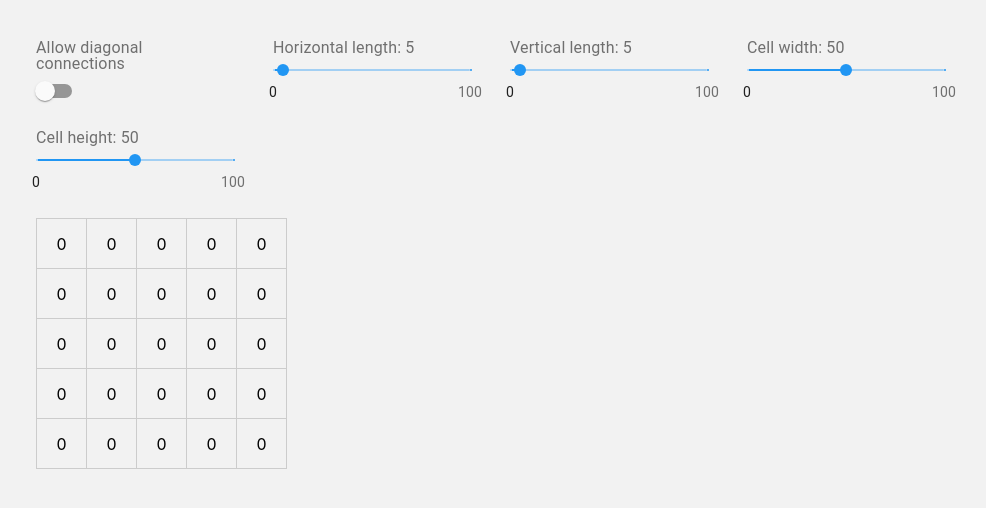
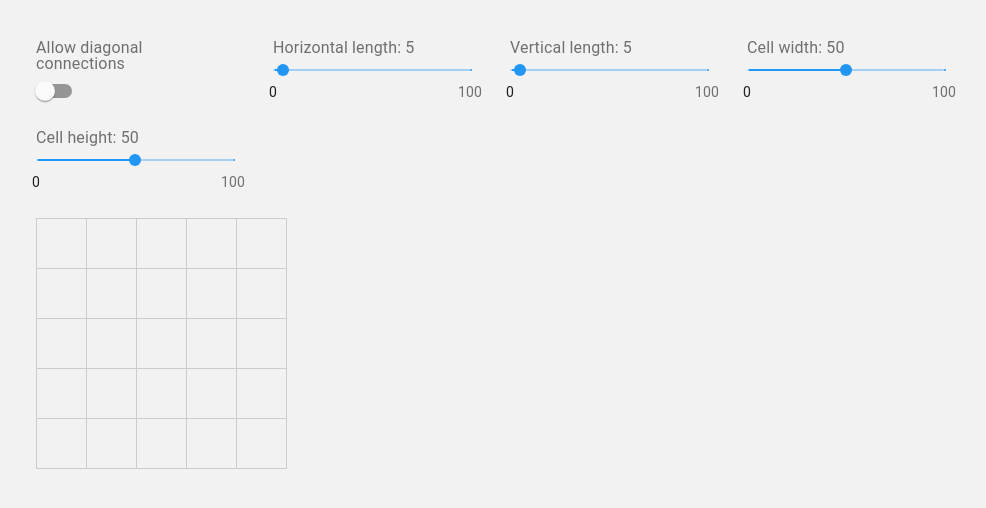
Before and after one commit to thisentirecitymustbepurged/jsimutis-grid-test-js, a React (Create React App) app: page / in a window 1280 px wide. Shown: the top 508 px of the page, without its empty margins (12-998 px from the left). Built offline with nearby package versions, Linux system fonts and the light colour scheme.

Commit message:
last lcicked cell, improved diagonal finder, visual tweaks

```diff
--- a/src/common/grid.js
+++ b/src/common/grid.js
@@ -1,5 +1,5 @@
 const generate = config => {
-  const { x: { length: xLength }, y: { length: yLength }, cell: { width, height }, includeDiagonal } = config;
+  const { x: { length: xLength }, y: { length: yLength }, cell: cellConf, cell: { width, height }, includeDiagonal } = config;
   const grid = {
     cols: [],
     rows: [],
@@ -12,7 +12,8 @@ const generate = config => {
   for (let y = 0; y < yLength; y += 1) {
     for (let x = 0; x < xLength; x += 1) {
       const offset = { x: x * width, y: y * height };
-      const cell = { config, x, y, offset, width, height, value: false };
+      const cell = { ...cellConf, config, x, y, offset, cellsByIndex };
+      cell.setRef = ref => { cell.ref = ref; };
 
       if (cols[x]) cols[x][y] = cell;
       else cols[x] = [cell];
@@ -20,7 +21,7 @@ const generate = config => {
       if (rows[y]) rows[y][x] = cell;
       else rows[y] = [cell];
 
-      cellsByIndex[`${x}${y}`] = cell;
+      cellsByIndex[`x${x}y${y}`] = cell;
 
       cell.col = cols[x];
       cell.row = rows[y];
@@ -32,10 +33,10 @@ const generate = config => {
           cell.row[x - 1],
           cell.row[x + 1],
           ...(includeDiagonal ? [
-            cellsByIndex[`${x - 1}${y - 1}`],
-            cellsByIndex[`${x + 1}${y - 1}`],
-            cellsByIndex[`${x + 1}${y + 1}`],
-            cellsByIndex[`${x - 1}${y + 1}`]
+            cellsByIndex[`x${x - 1}y${y - 1}`],
+            cellsByIndex[`x${x + 1}y${y - 1}`],
+            cellsByIndex[`x${x + 1}y${y + 1}`],
+            cellsByIndex[`x${x - 1}y${y + 1}`]
           ] : [])
         ];
       });
--- a/src/modules/grid/Grid.js
+++ b/src/modules/grid/Grid.js
@@ -6,20 +6,24 @@ import { Controls } from './controls';
 import './Grid.scss';
 
 const generate = memoize(grid.generate);
-const defaultGeneratorSettings = { x: { length: 5 }, y: { length: 5 }, cell: { width: 50, height: 50 } };
+const defaultGeneratorSettings = {
+  x: { length: 5 },
+  y: { length: 5 },
+  cell: { width: 50, height: 50, value: false },
+  includeDiagonal: false
+};
 
 export class Grid extends Component {
   state = {
     generatorSettings: defaultGeneratorSettings,
-    hoveredConnections: null
+    hoveredConnections: null,
+    lastClickedCell: null
   }
 
   render() {
     const { generatorSettings } = this.state;
     const { rows, cols, height, width } = generate(generatorSettings);
     const matrix = cols || rows;
-
-    console.log(this.state.hoveredConnections);
 
     return (
       <div className="grid">
--- a/src/modules/grid/cell/Cell.js
+++ b/src/modules/grid/cell/Cell.js
@@ -2,6 +2,8 @@ import React from 'react';
 import './Cell.scss';
 
 const updateConnections = (cell, connections = new Map()) => {
+  console.log('TCL: updateConnections -> cell', cell);
+
   delete cell.connections;
   const { nextCells, value } = cell;
 
@@ -22,13 +24,15 @@ const updateConnections = (cell, connections = new Map()) => {
 };
 
 export const Cell = ({ cell, Grid }) => {
-  const { hoveredConnections } = Grid.state;
-  const { value, offset, connections, width, height } = cell;
+  const { hoveredConnections, lastClickedCell } = Grid.state;
+  const { value, offset, connections, width, height, setRef } = cell;
   const { x: left, y: top } = offset;
   const style = { width, height, left, top };
-  const className = `cell${hoveredConnections && hoveredConnections.get(cell) ? ' hover' : ''}${connections && connections.get(cell) ? ' active' : ''}`;
-  const setHoveredConnections = (event, latestCell = cell) => {
-    Grid.setState({ hoveredConnections: latestCell.connections });
+  const hoveredConnectionsClass = hoveredConnections && hoveredConnections.get(cell) ? ' hover' : '';
+  const connectionsClass = connections && connections.get(cell) ? ' active' : '';
+  const className = `cell${connectionsClass}${hoveredConnectionsClass}`;
+  const setHoveredConnections = () => {
+    Grid.setState({ hoveredConnections: connections });
   };
   const unsetHoveredConnections = () => {
     Grid.setState({ hoveredConnections: null });
@@ -36,13 +40,22 @@ export const Cell = ({ cell, Grid }) => {
   const onClick = () => {
     cell.value = !value;
     updateConnections(cell);
-    cell.value ? setHoveredConnections(null, cell) : unsetHoveredConnections();
-    Grid.forceUpdate();
+    Grid.setState({
+      lastClickedCell: cell,
+      hoveredConnections: cell.value ? cell.connections : null
+    });
   };
 
   return (
-    <div className={className} style={style} onClick={onClick} onMouseEnter={setHoveredConnections} onMouseLeave={unsetHoveredConnections}>
-      {connections ? connections.size : 0}
+    <div
+      className={className}
+      style={style}
+      onClick={onClick}
+      onMouseEnter={setHoveredConnections}
+      onMouseLeave={unsetHoveredConnections}
+      ref={setRef}
+    >
+      {lastClickedCell === cell && connections && connections.size}
     </div>
   );
 };
--- a/src/modules/grid/cell/Cell.scss
+++ b/src/modules/grid/cell/Cell.scss
@@ -6,15 +6,19 @@
   justify-content: center;
   border-right: 1px solid #ccc;
   border-bottom: 1px solid #ccc;
+  color: white;
+  text-shadow: 1px 1px 0px rgba(0, 0, 0, 1);
+  font-weight: bold;
+  font-size: 20px;
   transition: all 0.1s ease-out;
   user-select: none;
   &.active {
-    background: #F79191
+    background: #A3CFF2
   }
   &.hover {
     z-index: 2;
-    border: 0;
-    background: #FC3D3D;
+    border: 1px solid #2196F3;
+    background: #2196F3;
     transform: scale(1.1);
   }
 }
```
